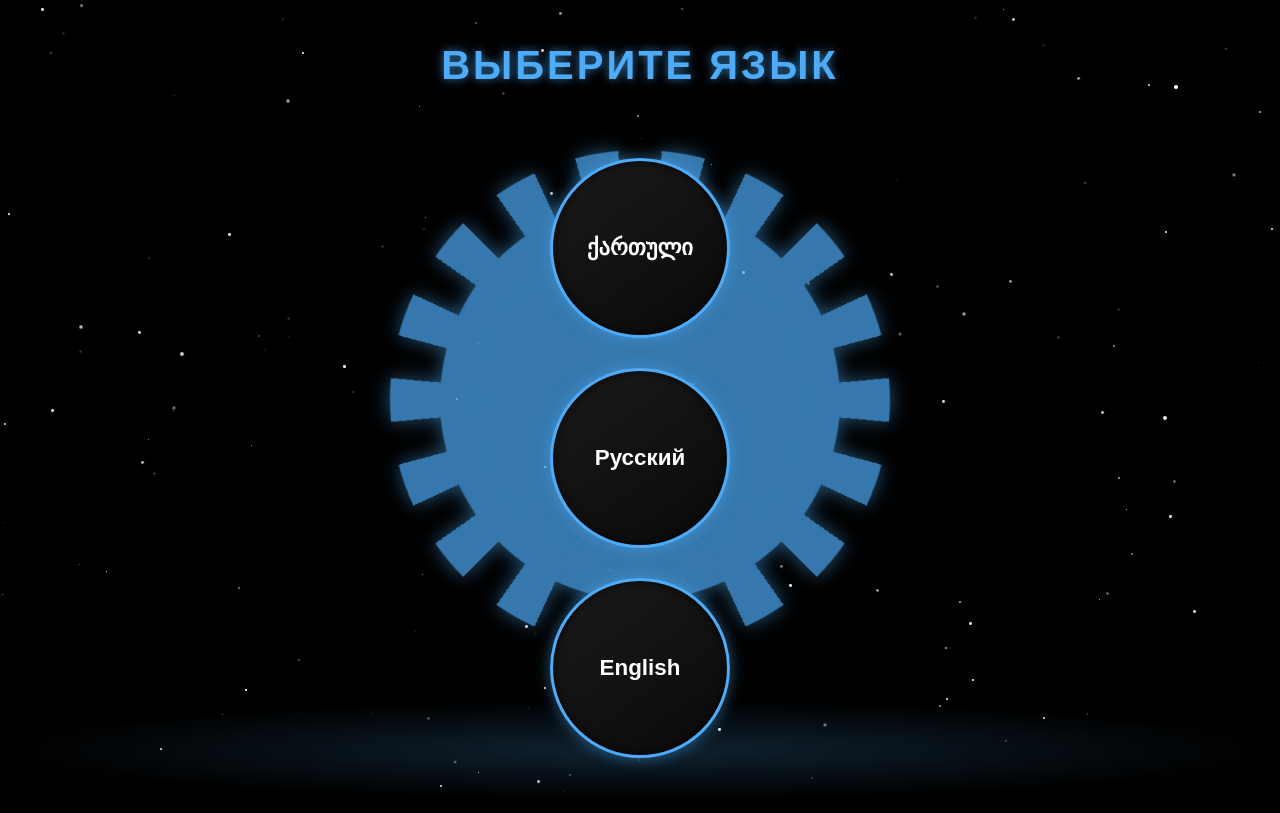
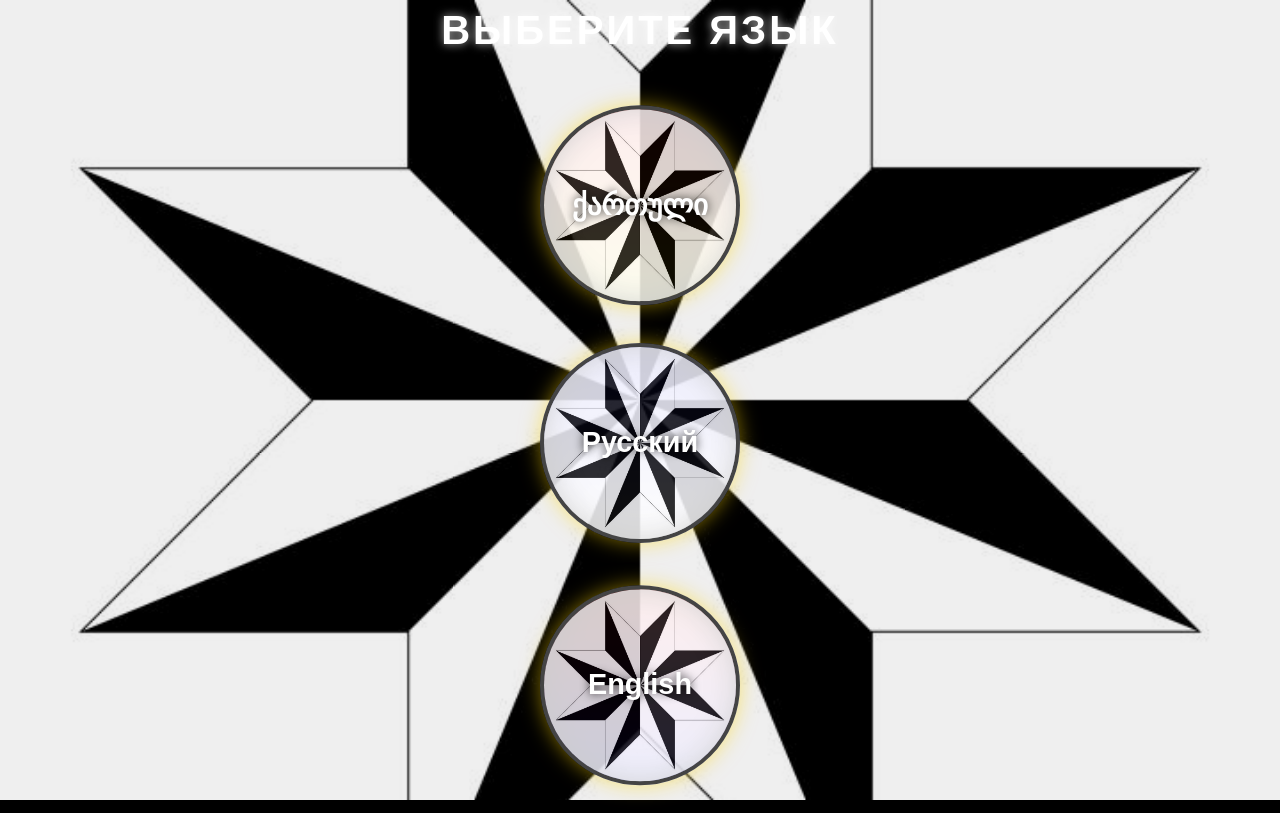
Before and after one commit to vakhotut/Vakhotut, a plain HTML site: page index.html in a window 1280 px wide. Drawn offline with Linux system fonts and the light colour scheme.

Commit message:
Update index.html

```diff
--- a/index.html
+++ b/index.html
@@ -13,9 +13,8 @@
 
         body {
             background-color: #000;
-            color: #fff;
             font-family: 'Arial', sans-serif;
-            min-height: 100vh;
+            height: 100vh;
             display: flex;
             justify-content: center;
             align-items: center;
@@ -23,291 +22,190 @@
             position: relative;
         }
 
-        .container {
-            position: relative;
-            z-index: 10;
-            display: flex;
-            flex-direction: column;
-            align-items: center;
-            padding: 20px;
-        }
-
-        .title {
-            font-size: 2.5rem;
-            margin-bottom: 40px;
-            text-align: center;
-            text-transform: uppercase;
-            letter-spacing: 3px;
-            color: #4dabf7;
-            text-shadow: 0 0 10px rgba(77, 171, 247, 0.7);
-        }
-
-        .buttons-container {
-            display: flex;
-            flex-direction: column;
-            gap: 30px;
-            margin-top: 30px;
-            position: relative;
-            z-index: 20;
-        }
-
-        .lang-btn {
-            width: 180px;
-            height: 180px;
-            border-radius: 50%;
-            background: linear-gradient(145deg, #1a1a1a, #0a0a0a);
-            border: 3px solid #4dabf7;
-            color: #fff;
-            font-size: 1.4rem;
-            font-weight: bold;
-            cursor: pointer;
-            box-shadow:
-                0 0 15px rgba(77, 171, 247, 0.5),
-                inset 0 0 10px rgba(0, 0, 0, 0.8);
-            transition: all 0.3s ease;
-            position: relative;
-            overflow: hidden;
-            display: flex;
-            justify-content: center;
-            align-items: center;
-            text-align: center;
-        }
-
-        .lang-btn:hover {
-            transform: scale(1.1);
-            box-shadow:
-                0 0 25px rgba(77, 171, 247, 0.8),
-                inset 0 0 15px rgba(0, 0, 0, 0.9);
-            border-color: #74c0fc;
-            background: linear-gradient(145deg, #222222, #111111);
-        }
-
-        .lang-btn:active {
-            transform: scale(0.95);
-        }
-
-        /* Анимация пульсации для кнопок */
-        .lang-btn::before {
-            content: '';
-            position: absolute;
-            top: -10px;
-            left: -10px;
-            right: -10px;
-            bottom: -10px;
-            border-radius: 50%;
-            border: 2px solid rgba(77, 171, 247, 0.3);
-            animation: pulse 2s infinite;
-            z-index: -1;
-        }
-
-        @keyframes pulse {
-            0% {
-                transform: scale(0.9);
-                opacity: 1;
-            }
-            100% {
-                transform: scale(1.5);
-                opacity: 0;
-            }
-        }
-
-        /* Звезда морей - основной орнамент */
-        .sea-star {
-            position: absolute;
-            width: 500px;
-            height: 500px;
-            animation: rotate 40s linear infinite;
-            z-index: 1;
-            opacity: 0.7;
-            filter: drop-shadow(0 0 10px rgba(77, 171, 247, 0.7));
-        }
-
-        /* Создаем сложную звезду с помощью CSS */
-        .sea-star::before {
-            content: '';
-            position: absolute;
-            top: 0;
-            left: 0;
-            width: 100%;
-            height: 100%;
-            background:
-                radial-gradient(circle at center, transparent 45%, #4dabf7 45.5%, transparent 50%),
-                repeating-conic-gradient(
-                    from 0deg,
-                    #4dabf7 0deg 10deg,
-                    transparent 10deg 20deg
-                );
-            border-radius: 50%;
-        }
-
-        .sea-star::after {
-            content: '';
-            position: absolute;
-            top: 50%;
-            left: 50%;
-            width: 80%;
-            height: 80%;
-            transform: translate(-50%, -50%);
-            background:
-                radial-gradient(circle at center, transparent 55%, #4dabf7 55.5%, transparent 60%),
-                repeating-conic-gradient(
-                    from 10deg,
-                    #4dabf7 0deg 10deg,
-                    transparent 10deg 20deg
-                );
-            border-radius: 50%;
-        }
-
-        /* Анимация вращения */
-        @keyframes rotate {
-            from {
-                transform: rotate(0deg);
-            }
-            to {
-                transform: rotate(360deg);
-            }
-        }
-
-        /* Дополнительные звездочки на фоне */
+        /* Анимированный звездный фон */
         .stars {
             position: absolute;
             top: 0;
             left: 0;
             width: 100%;
             height: 100%;
-            z-index: 0;
+            background: url('https://raw.githubusercontent.com/vakhotut/Vakhotut/1aade2ead539deb905d1827c4b070e5ea3f515a4/foni-papik-pro-vpim-p-kartinki-vorovskie-zvezdi-na-prozrachnom-f-1.png') center/cover;
+            opacity: 0.7;
+            z-index: 1;
         }
 
-        .star {
-            position: absolute;
-            background-color: #fff;
-            border-radius: 50%;
-            animation: twinkle var(--duration, 3s) infinite ease-in-out;
+        .container {
+            position: relative;
+            z-index: 2;
+            text-align: center;
+            padding: 20px;
         }
 
+        h1 {
+            color: #fff;
+            font-size: 2.5rem;
+            margin-bottom: 60px;
+            text-transform: uppercase;
+            letter-spacing: 3px;
+            text-shadow: 0 0 10px rgba(255, 255, 255, 0.7);
+        }
+
+        .buttons-container {
+            display: flex;
+            flex-direction: column;
+            align-items: center;
+            gap: 40px;
+        }
+
+        .language-button {
+            width: 200px;
+            height: 200px;
+            border-radius: 50%;
+            display: flex;
+            justify-content: center;
+            align-items: center;
+            font-size: 1.8rem;
+            font-weight: bold;
+            color: white;
+            text-decoration: none;
+            position: relative;
+            overflow: hidden;
+            border: 4px solid #444;
+            box-shadow: 0 0 20px rgba(255, 215, 0, 0.5),
+                        inset 0 0 30px rgba(0, 0, 0, 0.8);
+            transition: all 0.4s ease;
+            cursor: pointer;
+            text-shadow: 0 0 10px rgba(0, 0, 0, 0.8);
+        }
+
+        .language-button::before {
+            content: "";
+            position: absolute;
+            top: 0;
+            left: 0;
+            width: 100%;
+            height: 100%;
+            background: url('https://raw.githubusercontent.com/vakhotut/Vakhotut/1aade2ead539deb905d1827c4b070e5ea3f515a4/foni-papik-pro-vpim-p-kartinki-vorovskie-zvezdi-na-prozrachnom-f-1.png') center/cover;
+            opacity: 0.8;
+            z-index: -1;
+        }
+
+        .language-button:hover {
+            transform: scale(1.1);
+            box-shadow: 0 0 30px rgba(255, 215, 0, 0.8),
+                        inset 0 0 20px rgba(0, 0, 0, 0.6);
+            border-color: gold;
+        }
+
+        .language-button:active {
+            transform: scale(0.95);
+        }
+
+        .georgian {
+            background: linear-gradient(rgba(255, 0, 0, 0.3), rgba(255, 255, 0, 0.3));
+        }
+
+        .russian {
+            background: linear-gradient(rgba(0, 0, 255, 0.3), rgba(255, 255, 255, 0.3));
+        }
+
+        .english {
+            background: linear-gradient(rgba(255, 0, 0, 0.3), rgba(0, 0, 255, 0.3));
+        }
+
+        /* Анимация звезд */
         @keyframes twinkle {
-            0%, 100% {
-                opacity: 0.2;
-                transform: scale(0.5);
+            0% { opacity: 0.7; }
+            50% { opacity: 1; }
+            100% { opacity: 0.7; }
+        }
+
+        .stars {
+            animation: twinkle 4s infinite;
+        }
+
+        /* Анимация кнопок */
+        @keyframes float {
+            0% { transform: translateY(0); }
+            50% { transform: translateY(-10px); }
+            100% { transform: translateY(0); }
+        }
+
+        .language-button {
+            animation: float 3s infinite ease-in-out;
+        }
+
+        .georgian { animation-delay: 0s; }
+        .russian { animation-delay: 0.5s; }
+        .english { animation-delay: 1s; }
+
+        /* Адаптивность */
+        @media (max-width: 768px) {
+            h1 {
+                font-size: 2rem;
+                margin-bottom: 40px;
             }
-            50% {
-                opacity: 1;
-                transform: scale(1);
+
+            .language-button {
+                width: 160px;
+                height: 160px;
+                font-size: 1.5rem;
             }
         }
 
-        /* Декоративные элементы */
-        .decoration {
-            position: absolute;
-            width: 100%;
-            height: 100%;
-            z-index: 0;
-            pointer-events: none;
-        }
-
-        .wave {
-            position: absolute;
-            bottom: 0;
-            left: 0;
-            width: 100%;
-            height: 100px;
-            background: radial-gradient(ellipse at center, rgba(77, 171, 247, 0.2) 0%, transparent 70%);
-            animation: wave-animation 10s infinite linear;
-        }
-
-        @keyframes wave-animation {
-            0% {
-                transform: translateX(-100%);
-            }
-            100% {
-                transform: translateX(100%);
-            }
-        }
-
-        /* Адаптивность */
-        @media (max-width: 600px) {
-            .lang-btn {
-                width: 140px;
-                height: 140px;
-                font-size: 1.1rem;
+        @media (max-width: 480px) {
+            h1 {
+                font-size: 1.5rem;
+                margin-bottom: 30px;
             }
 
-            .title {
-                font-size: 2rem;
+            .language-button {
+                width: 130px;
+                height: 130px;
+                font-size: 1.2rem;
             }
 
-            .sea-star {
-                width: 350px;
-                height: 350px;
+            .buttons-container {
+                gap: 25px;
             }
         }
     </style>
 </head>
 <body>
-    <!-- Орнамент "Звезда морей" -->
-    <div class="sea-star"></div>
+    <div class="stars"></div>
 
-    <!-- Дополнительные декоративные элементы -->
-    <div class="decoration">
-        <div class="wave"></div>
-    </div>
+    <div class="container">
+        <h1>Выберите язык</h1>
 
-    <!-- Фоновые звезды -->
-    <div class="stars" id="stars-container"></div>
-
-    <!-- Основной контент -->
-    <div class="container">
-        <h1 class="title">Выберите язык</h1>
         <div class="buttons-container">
-            <button class="lang-btn">ქართული</button>
-            <button class="lang-btn">Русский</button>
-            <button class="lang-btn">English</button>
+            <a href="#" class="language-button georgian">ქართული</a>
+            <a href="#" class="language-button russian">Русский</a>
+            <a href="#" class="language-button english">English</a>
         </div>
     </div>
 
     <script>
-        // Создание фоновых звезд
-        const starsContainer = document.getElementById('stars-container');
-        const starCount = 150;
+        document.addEventListener('DOMContentLoaded', function() {
+            const buttons = document.querySelectorAll('.language-button');
 
-        for (let i = 0; i < starCount; i++) {
-            const star = document.createElement('div');
-            star.classList.add('star');
+            buttons.forEach(button => {
+                button.addEventListener('click', function(e) {
+                    e.preventDefault();
 
-            // Случайные параметры для звезд
-            const size = Math.random() * 3 + 1;
-            const posX = Math.random() * 100;
-            const posY = Math.random() * 100;
-            const duration = Math.random() * 5 + 2;
-            const delay = Math.random() * 5;
+                    // Анимация при нажатии
+                    this.style.transform = 'scale(0.9)';
+                    this.style.boxShadow = '0 0 10px rgba(255, 215, 0, 0.8), inset 0 0 30px rgba(0, 0, 0, 0.9)';
 
-            star.style.width = `${size}px`;
-            star.style.height = `${size}px`;
-            star.style.left = `${posX}%`;
-            star.style.top = `${posY}%`;
-            star.style.setProperty('--duration', `${duration}s`);
-            star.style.animationDelay = `${delay}s`;
+                    // Возврат к нормальному состоянию после анимации
+                    setTimeout(() => {
+                        this.style.transform = '';
+                        this.style.boxShadow = '';
+                    }, 300);
 
-            starsContainer.appendChild(star);
-        }
-
-        // Обработчики для кнопок
-        const buttons = document.querySelectorAll('.lang-btn');
-        buttons.forEach(button => {
-            button.addEventListener('click', function() {
-                // Анимация нажатия
-                this.style.transform = 'scale(0.95)';
-                this.style.boxShadow = '0 0 5px rgba(77, 171, 247, 0.8)';
-
-                // Возврат к исходному состоянию через 300мс
-                setTimeout(() => {
-                    this.style.transform = '';
-                    this.style.boxShadow = '';
-
-                    // Здесь можно добавить логику перехода
+                    // Здесь можно добавить логику выбора языка
                     const language = this.textContent;
                     alert(`Выбран язык: ${language}`);
-                }, 300);
+                });
             });
         });
     </script>
```
